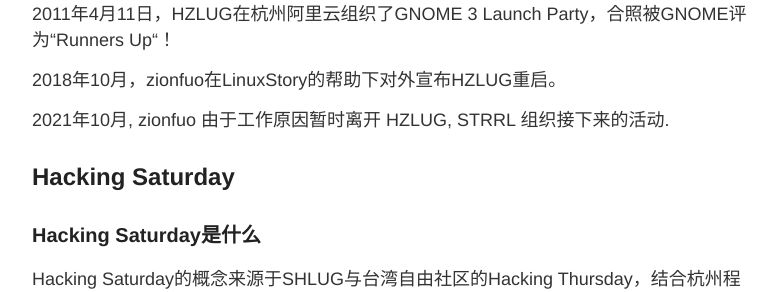
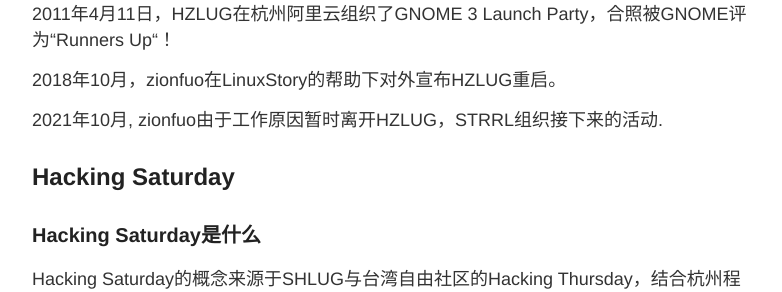
Before and after one commit to hzlug/hzlug.github.io, a Jekyll site: the page built from about.md, in a window 1280 px wide and 900 px high, scrolled down 1261 px. Shown: the part 150-442 px from the top of the window, without its empty margins (248-1030 px from the left). Built offline with Jekyll 4.4.1, drawn with Linux system fonts in a browser that asks for light colours; some of the changed text lies outside the part shown.

```diff
--- a/about.md
+++ b/about.md
@@ -40,7 +40,7 @@ HZLUG正式宣布成立是在2010年11月15日，然而其历程可追溯至2008
 
 2018年10月，zionfuo在LinuxStory的帮助下对外宣布HZLUG重启。
 
-2021年10月, zionfuo 由于工作原因暂时离开 HZLUG, STRRL 组织接下来的活动.
+2021年10月, zionfuo由于工作原因暂时离开HZLUG，STRRL组织接下来的活动.
 
 ## Hacking Saturday
 
```
Also changed, not shown: other parts of about.md (+1 -2 lines).
